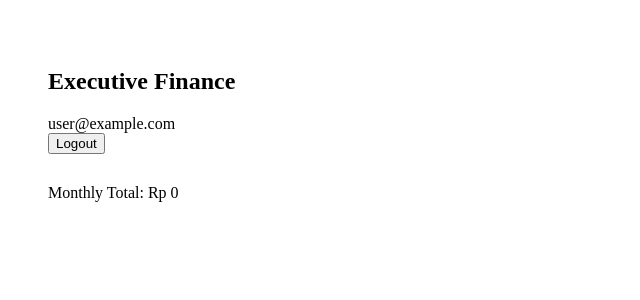
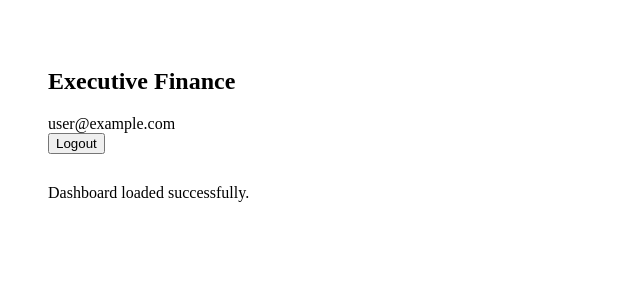
Before and after one commit to masterlanyard-cyber/keuangan-tenang, a Next.js app: page / in a window 1280 px wide. Shown: the top 300 px of the page, without its empty margins (0-640 px from the left). Built offline with nearby package versions, Linux system fonts and the light colour scheme; no server answers; sample sign-in values are in the browser's storage.

Commit message:
pure client dashboard stable

```diff
--- a/pages/index.js
+++ b/pages/index.js
@@ -1,67 +1,37 @@
-import { getSession, useSession, signOut } from "next-auth/react";
-import { useEffect, useMemo, useState } from "react";
-import { Pie } from "react-chartjs-2";
-import { Chart as ChartJS, ArcElement, Tooltip, Legend } from "chart.js";
+import dynamic from "next/dynamic";
+import { useSession, signOut } from "next-auth/react";
+import { useEffect, useState } from "react";
+import { useRouter } from "next/router";
 
-ChartJS.register(ArcElement, Tooltip, Legend);
-
-const rupiah = n => "Rp " + Number(n || 0).toLocaleString("id-ID");
-
-export default function Home({ userEmail }) {
-  const { data: session } = useSession();
-
-  const [transactions, setTransactions] = useState([]);
-  const [ym, setYm] = useState("");
+function Home() {
+  const { data: session, status } = useSession();
+  const router = useRouter();
+  const [mounted, setMounted] = useState(false);
 
   useEffect(() => {
-    setYm(new Date().toISOString().slice(0,7));
+    setMounted(true);
   }, []);
 
   useEffect(() => {
-    if (!userEmail) return;
-    const raw = localStorage.getItem(`finance_${userEmail}`);
-    if (raw) {
-      setTransactions(JSON.parse(raw));
+    if (mounted && status === "unauthenticated") {
+      router.replace("/login");
     }
-  }, [userEmail]);
+  }, [mounted, status, router]);
 
-  const monthly = useMemo(() => {
-    let total = 0;
-    transactions.forEach(t => {
-      if (t.time?.startsWith(ym)) {
-        total += t.amount;
-      }
-    });
-    return total;
-  }, [transactions, ym]);
+  if (!mounted) return null;
+  if (status === "loading") return null;
+  if (!session) return null;
 
   return (
-    <div style={{ padding:40 }}>
+    <div style={{ padding: 40 }}>
       <h2>Executive Finance</h2>
-      <div>{userEmail}</div>
-      <button onClick={()=>signOut()}>Logout</button>
-      <div style={{ marginTop:30 }}>
-        Monthly Total: {rupiah(monthly)}
+      <div>{session.user.email}</div>
+      <button onClick={() => signOut()}>Logout</button>
+      <div style={{ marginTop: 30 }}>
+        Dashboard loaded successfully.
       </div>
     </div>
   );
 }
 
-export async function getServerSideProps(context) {
-  const session = await getSession(context);
-
-  if (!session) {
-    return {
-      redirect: {
-        destination: "/login",
-        permanent: false,
-      },
-    };
-  }
-
-  return {
-    props: {
-      userEmail: session.user.email,
-    },
-  };
-}
+export default dynamic(() => Promise.resolve(Home), { ssr: false });
```
